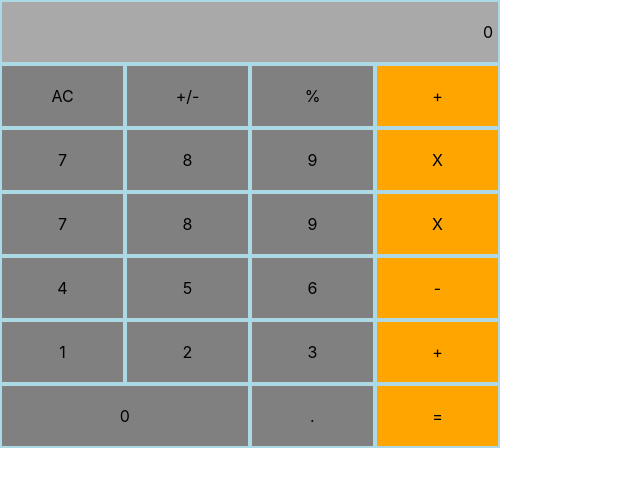
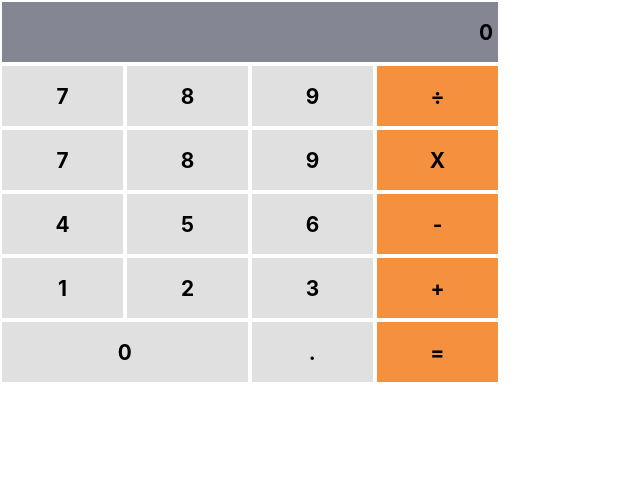
Before and after one commit to learnwithalfred/alfred-maths-magician-app, a React (Create React App) app: page / in a window 1280 px wide. Shown: the top 486 px of the page, without its empty margins (0-640 px from the left). Built offline with nearby package versions, Linux system fonts and the light colour scheme.

Commit message:
Update colors and font
Colors shas been chosen from the design template
Font size and weight has been updated

```diff
--- a/src/components/Calculator.jsx
+++ b/src/components/Calculator.jsx
@@ -9,36 +9,30 @@ class Calculator extends React.Component {
       color: 'black',
       display: 'flex',
       flexWrap: 'nowrap',
-      backgroundColor: 'lightblue',
     };
 
     const containerStyles = {
       width: '500px',
     };
 
-    const orangeColor = 'orange';
+    const orangeColor = '#F5913E';
     return (
       <>
         <div style={containerStyles}>
           <div style={rowStyles}>
             <InputElement
               width="100%"
-              backgroundColor="darkGray"
+              backgroundColor="#858694"
               value="0"
               elementPosition="flex-end"
             />
           </div>
 
           <div style={rowStyles}>
-            <InputElement value={'AC'} />
-            <InputElement value={'+/-'} /> <InputElement value={'%'} />
-            <InputElement value={'+'} backgroundColor={orangeColor} />
-          </div>
-          <div style={rowStyles}>
             <InputElement value={'7'} />
             <InputElement value={'8'} />
             <InputElement value={'9'} />
-            <InputElement value={'X'} backgroundColor={orangeColor} />
+            <InputElement value={'÷'} backgroundColor={orangeColor} />
           </div>
           <div style={rowStyles}>
             <InputElement value={'7'} />
--- a/src/components/InputElement.jsx
+++ b/src/components/InputElement.jsx
@@ -15,6 +15,8 @@ class InputElement extends React.Component {
           justifyContent: this.props.elementPosition,
           margin: '2px',
           padding: '5px',
+          fontSize: '1.3rem',
+          fontWeight: 'bolder',
         }}
       >
         {this.props.value}
@@ -24,7 +26,7 @@ class InputElement extends React.Component {
 }
 InputElement.defaultProps = {
   width: '25%',
-  backgroundColor: 'gray',
+  backgroundColor: '#E0E0E0',
   elementPosition: 'center',
 };
 
```
